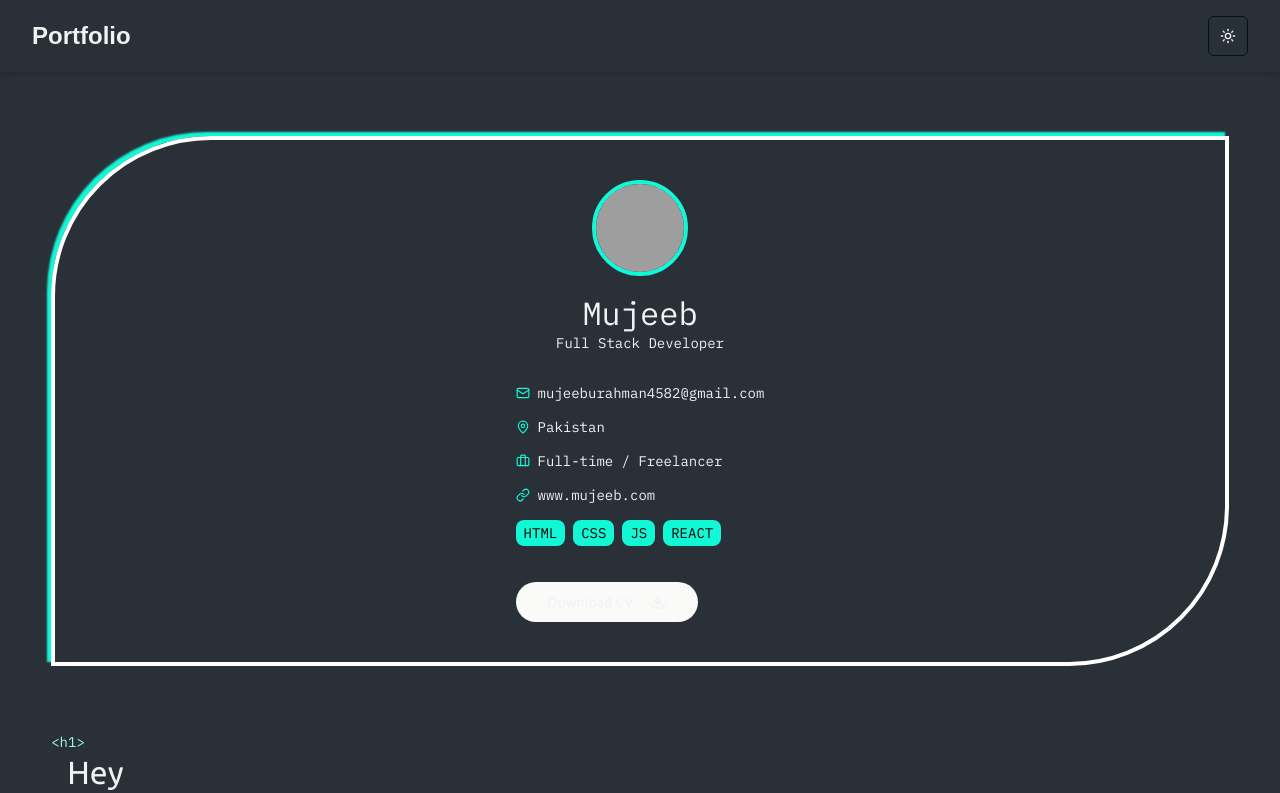
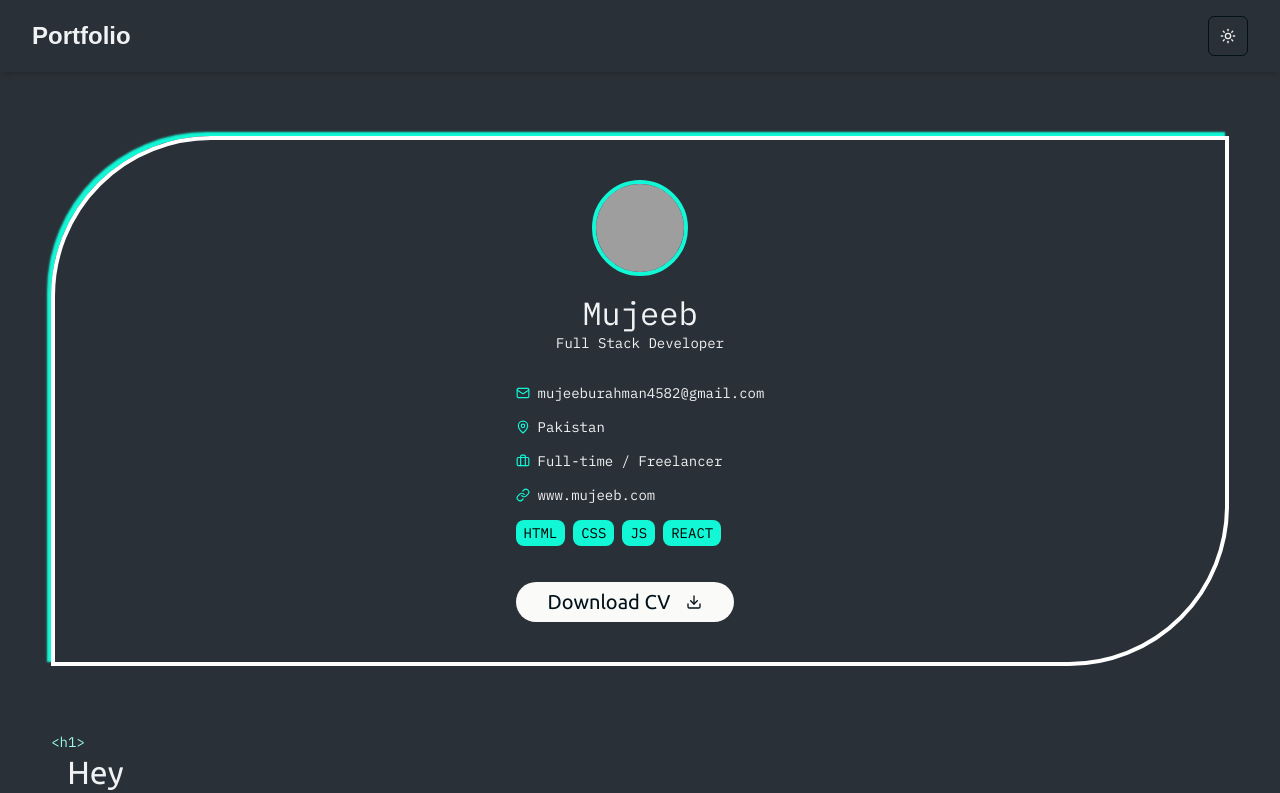
Before and after one commit to Mujeeb4582/Portfolio-1.1, a Next.js app: page / in a window 1280 px wide. Shown: the top 793 px of the page. Built offline with nearby package versions, Linux system fonts and the light colour scheme; grey boxes are pictures that could not be loaded.

Commit message:
Update HeroSection button to use default variant and improve styling

```diff
--- a/app/ui/homepage/heroSection.tsx
+++ b/app/ui/homepage/heroSection.tsx
@@ -61,7 +61,10 @@ export default function HeroSection() {
               ))}
             </div>
             <div className="">
-              <Button className="mb-9 mt-5 flex items-center gap-4 rounded-3xl px-8 py-4 font-ubuntu text-button-u">
+              <Button
+                variant="default"
+                className="mb-9 mt-5 flex items-center gap-4 rounded-3xl px-8 py-4 font-ubuntu !text-button-u"
+              >
                 <span>Download CV</span>
                 <Download />{' '}
               </Button>
```
